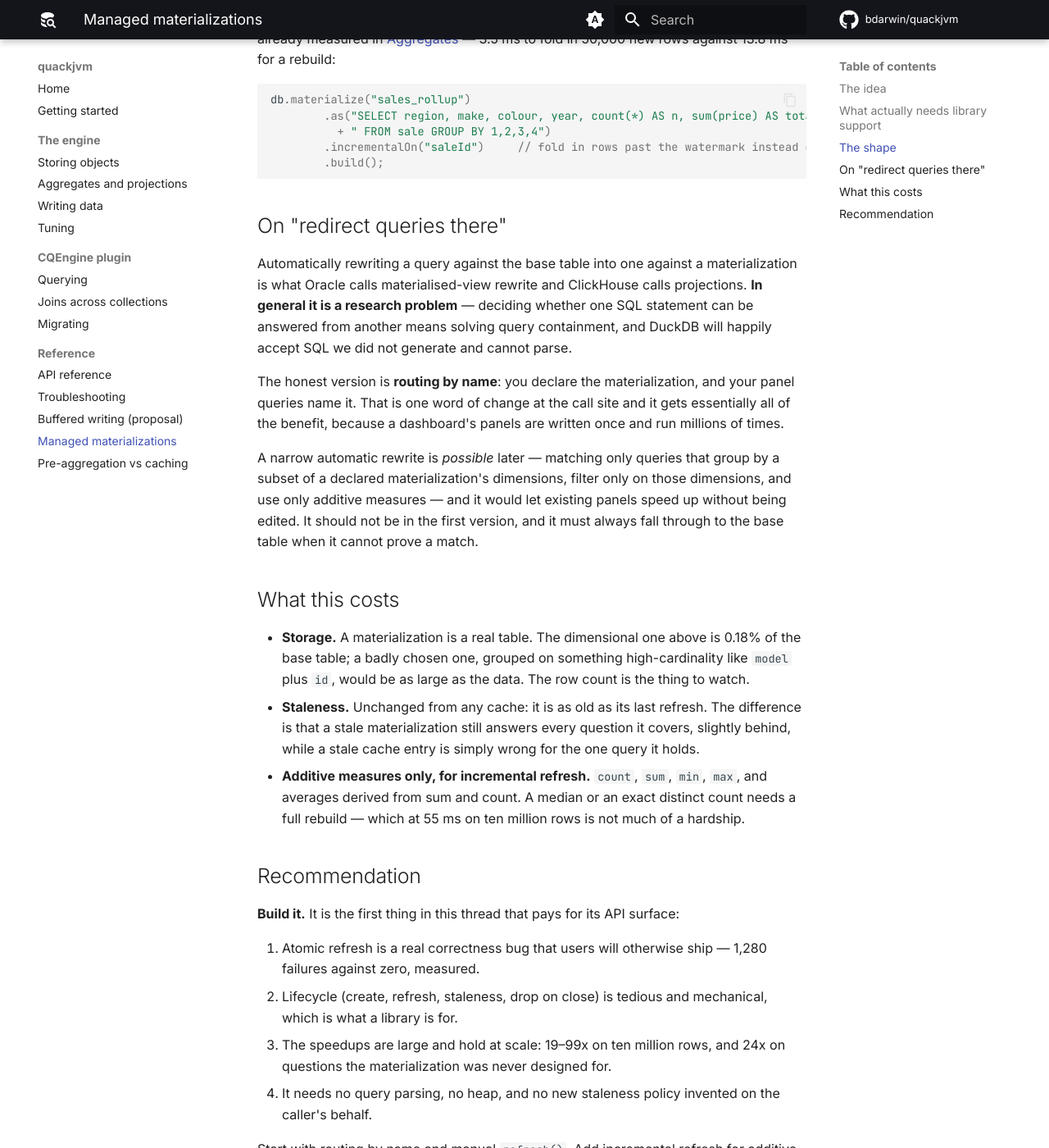
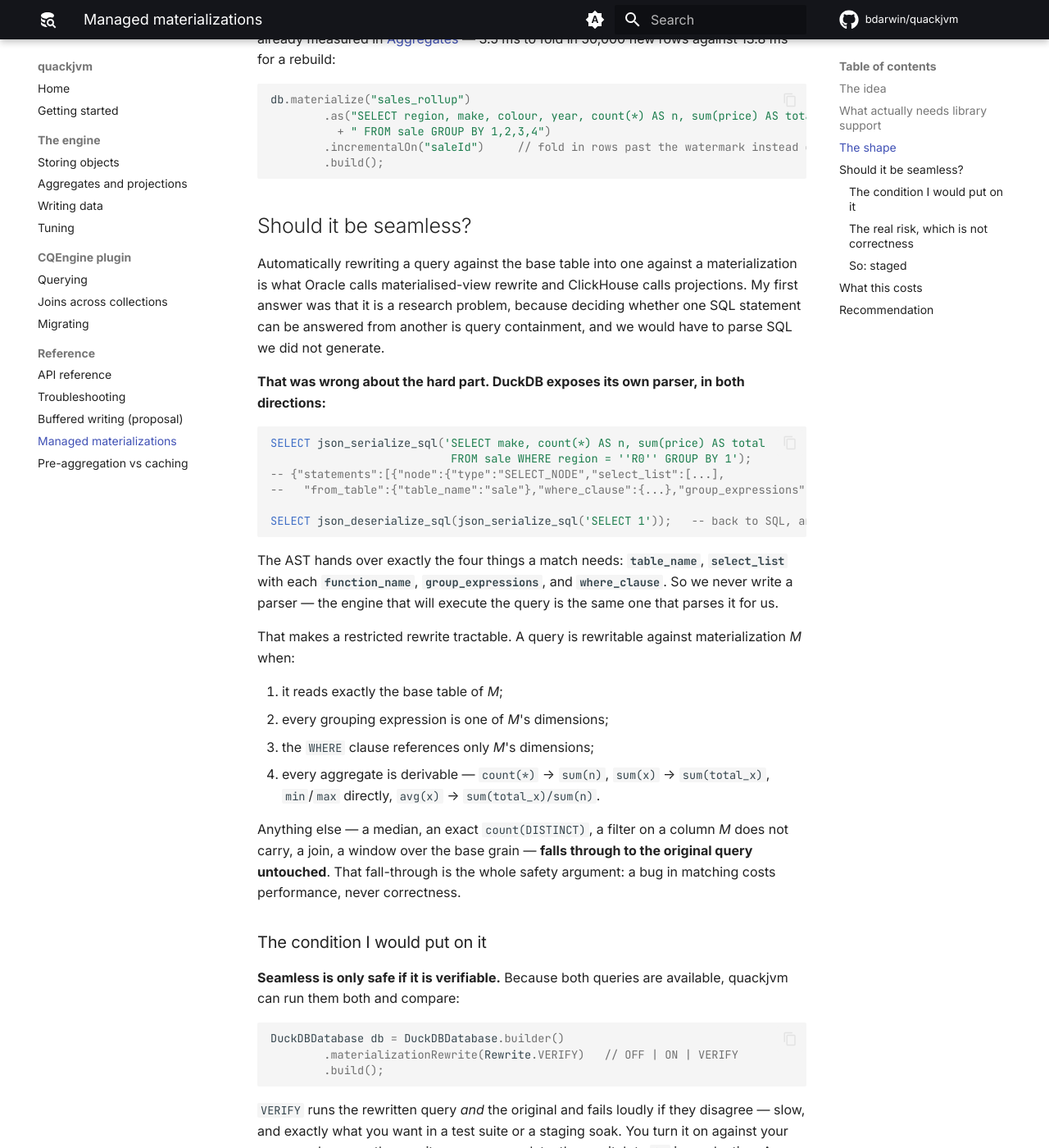
Before and after one commit to bdarwin/quackjvm, an MkDocs documentation site: the page built from docs/proposals/materializations.md, in a window 1280 px wide and 1400 px high, scrolled down 2077 px. Shown: the whole window at 82% size. Built offline with MkDocs 1.6.1 and Material for MkDocs 9.7.7, drawn with Linux system fonts in a browser that asks for light colours; comment, search, counter and statistics services are not loaded; some of the changed text lies outside the part shown.

Commit message:
Seamless rewrite is feasible: DuckDB lends us its parser
I said automatic query rewrite against a materialisation was a research
problem because we would have to parse SQL we did not generate. That was
wrong about the hard part. DuckDB exposes its own parser both ways -
json_serialize_sql returns the statement as an AST and json_deserialize_sql
turns it back into SQL that runs. The AST carries exactly what a match
needs: table_name, select_list with each function_name, group_expressions
and where_clause. We never write a parser; the engine that executes the
query is the one that parses it for us.

So a restricted rewrite is tractable - reads the right base table, groups
only on declared dimensions, filters only on declared dimensions, and uses
only derivable aggregates, with count(*) becoming sum(n) and avg(x)
becoming sum(total)/sum(n). Everything else falls through untouched, which
is the safety argument: a matching bug costs performance, never results.

Two conditions on it. It must be verifiable - both queries exist, so a
VERIFY mode can run each and fail loudly if they disagree, which is how
you adopt an optimisation like this on your own panels before trusting it.
And json_serialize_sql is an internal debugging facility whose shape can
change between DuckDB releases, so an unrecognised AST must mean 'not
rewritable' and never an exception; a version bump has to make the rewrite
stop happening, not make queries fail.

Staged: routing by name first, restricted rewrite second and off by
default, general containment never.

````diff
--- a/docs/proposals/materializations.md
+++ b/docs/proposals/materializations.md
@@ -82,21 +82,70 @@ db.materialize("sales_rollup")
         .build();
 ```
 
-## On "redirect queries there"
+## Should it be seamless?
 
 Automatically rewriting a query against the base table into one against a materialization is what
-Oracle calls materialised-view rewrite and ClickHouse calls projections. **In general it is a
-research problem** — deciding whether one SQL statement can be answered from another means solving
-query containment, and DuckDB will happily accept SQL we did not generate and cannot parse.
+Oracle calls materialised-view rewrite and ClickHouse calls projections. My first answer was that it
+is a research problem, because deciding whether one SQL statement can be answered from another is
+query containment, and we would have to parse SQL we did not generate.
 
-The honest version is **routing by name**: you declare the materialization, and your panel queries
-name it. That is one word of change at the call site and it gets essentially all of the benefit,
-because a dashboard's panels are written once and run millions of times.
+**That was wrong about the hard part. DuckDB exposes its own parser, in both directions:**
 
-A narrow automatic rewrite is *possible* later — matching only queries that group by a subset of a
-declared materialization's dimensions, filter only on those dimensions, and use only additive
-measures — and it would let existing panels speed up without being edited. It should not be in the
-first version, and it must always fall through to the base table when it cannot prove a match.
+```sql
+SELECT json_serialize_sql('SELECT make, count(*) AS n, sum(price) AS total
+                           FROM sale WHERE region = ''R0'' GROUP BY 1');
+-- {"statements":[{"node":{"type":"SELECT_NODE","select_list":[...],
+--   "from_table":{"table_name":"sale"},"where_clause":{...},"group_expressions":[...]}}]}
+
+SELECT json_deserialize_sql(json_serialize_sql('SELECT 1'));   -- back to SQL, and it runs
+```
+
+The AST hands over exactly the four things a match needs: **`table_name`**, **`select_list`** with
+each **`function_name`**, **`group_expressions`**, and **`where_clause`**. So we never write a
+parser — the engine that will execute the query is the same one that parses it for us.
+
+That makes a restricted rewrite tractable. A query is rewritable against materialization *M* when:
+
+1. it reads exactly the base table of *M*;
+2. every grouping expression is one of *M*'s dimensions;
+3. the `WHERE` clause references only *M*'s dimensions;
+4. every aggregate is derivable — `count(*)` → `sum(n)`, `sum(x)` → `sum(total_x)`, `min`/`max`
+   directly, `avg(x)` → `sum(total_x)/sum(n)`.
+
+Anything else — a median, an exact `count(DISTINCT)`, a filter on a column *M* does not carry, a
+join, a window over the base grain — **falls through to the original query untouched**. That
+fall-through is the whole safety argument: a bug in matching costs performance, never correctness.
+
+### The condition I would put on it
+
+**Seamless is only safe if it is verifiable.** Because both queries are available, quackjvm can run
+them both and compare:
+
+```java
+DuckDBDatabase db = DuckDBDatabase.builder()
+        .materializationRewrite(Rewrite.VERIFY)   // OFF | ON | VERIFY
+        .build();
+```
+
+`VERIFY` runs the rewritten query *and* the original and fails loudly if they disagree — slow, and
+exactly what you want in a test suite or a staging soak. You turn it on against your own panels,
+prove the rewrite on your own data, then switch to `ON` in production. An optimisation that silently
+changes results is unacceptable; one you can prove on your own queries first is a different
+proposition.
+
+### The real risk, which is not correctness
+
+`json_serialize_sql` is an internal debugging facility, not a stable public API. **Its shape can
+change between DuckDB releases**, and quackjvm pins a DuckDB version but users override that. So:
+treat any unexpected AST shape as "not rewritable" and fall through; never throw. The failure mode
+of a version bump must be that the rewrite quietly stops happening, not that queries break.
+
+### So: staged
+
+1. **Routing by name first.** One word at the call site, no parsing, all of the speedup. A
+   dashboard's panels are written once and run millions of times, so naming them is cheap.
+2. **Then the restricted rewrite, `OFF` by default, with `VERIFY`** for adoption.
+3. **Never a general rewrite.** Containment over arbitrary SQL is not worth attempting here.
 
 ## What this costs
 
````
